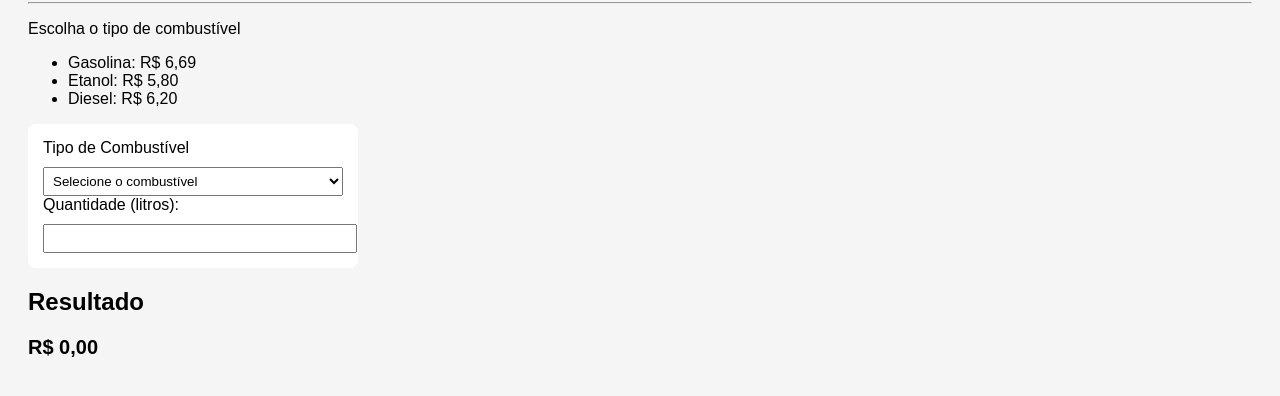
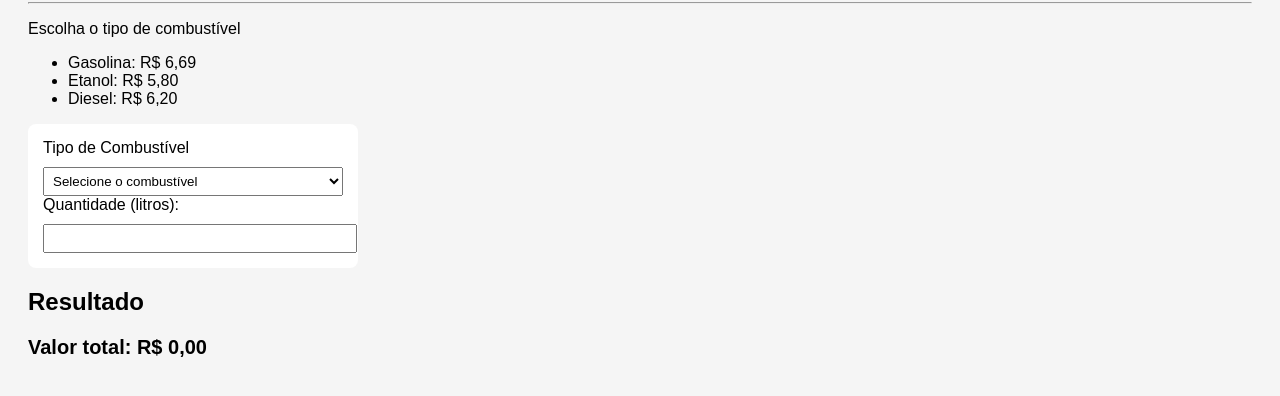
Before and after one commit to albertoholanda1/atividade-abastecimento, a plain HTML site: page index.html in a window 1280 px wide. Shown: the part 106-502 px from the top of the page. Drawn offline with Linux system fonts and the light colour scheme.

Commit message:
melhorando exibição do resultado

```diff
--- a/index.html
+++ b/index.html
@@ -58,7 +58,7 @@
     </form>
 
     <h2>Resultado</h2>
-    <p id="resultado">R$ 0,00</p>
+    <p id="resultado">Valor total: R$ 0,00</p>
 
     <script src="script.js"></script>
 </body>
```
